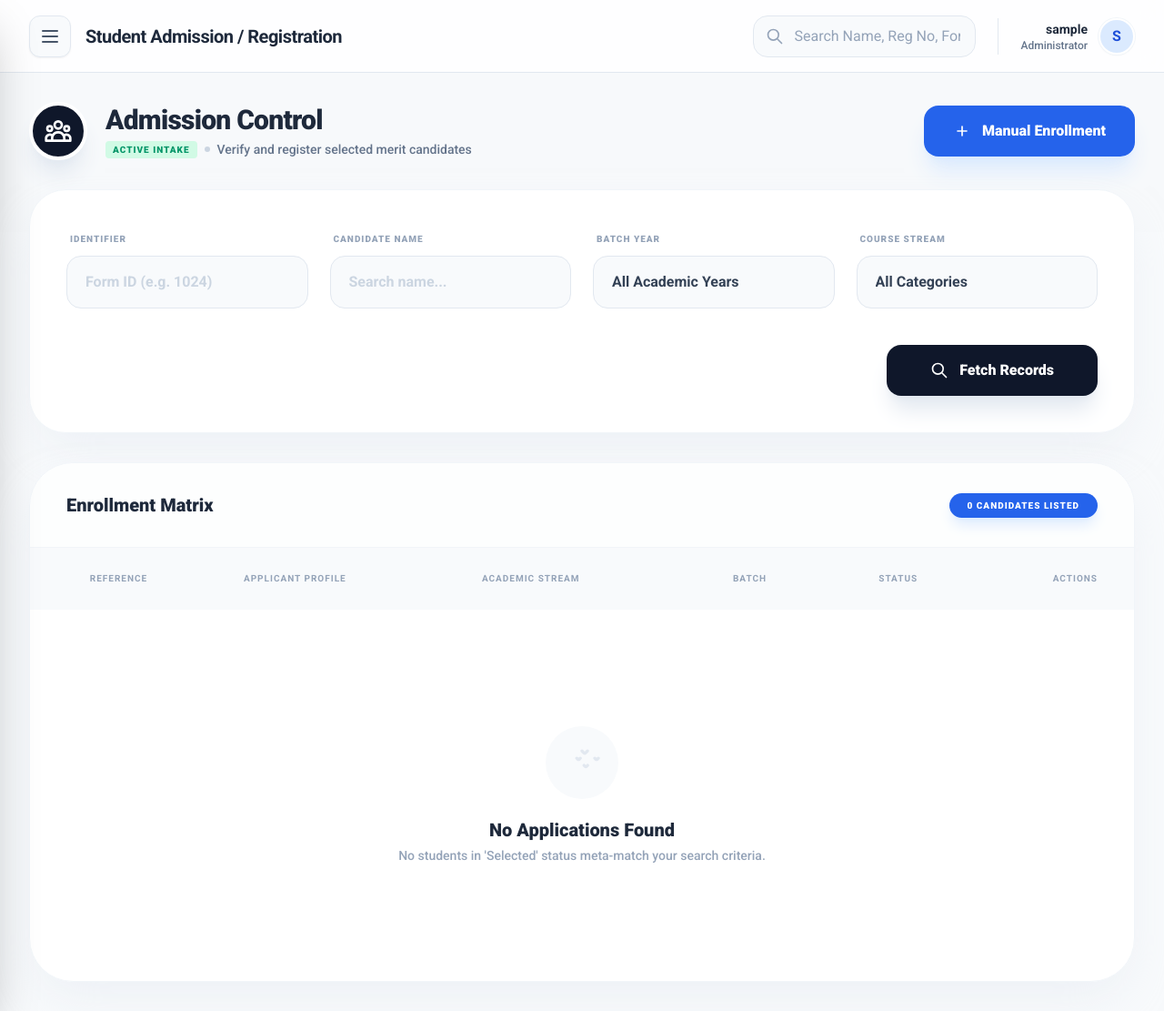
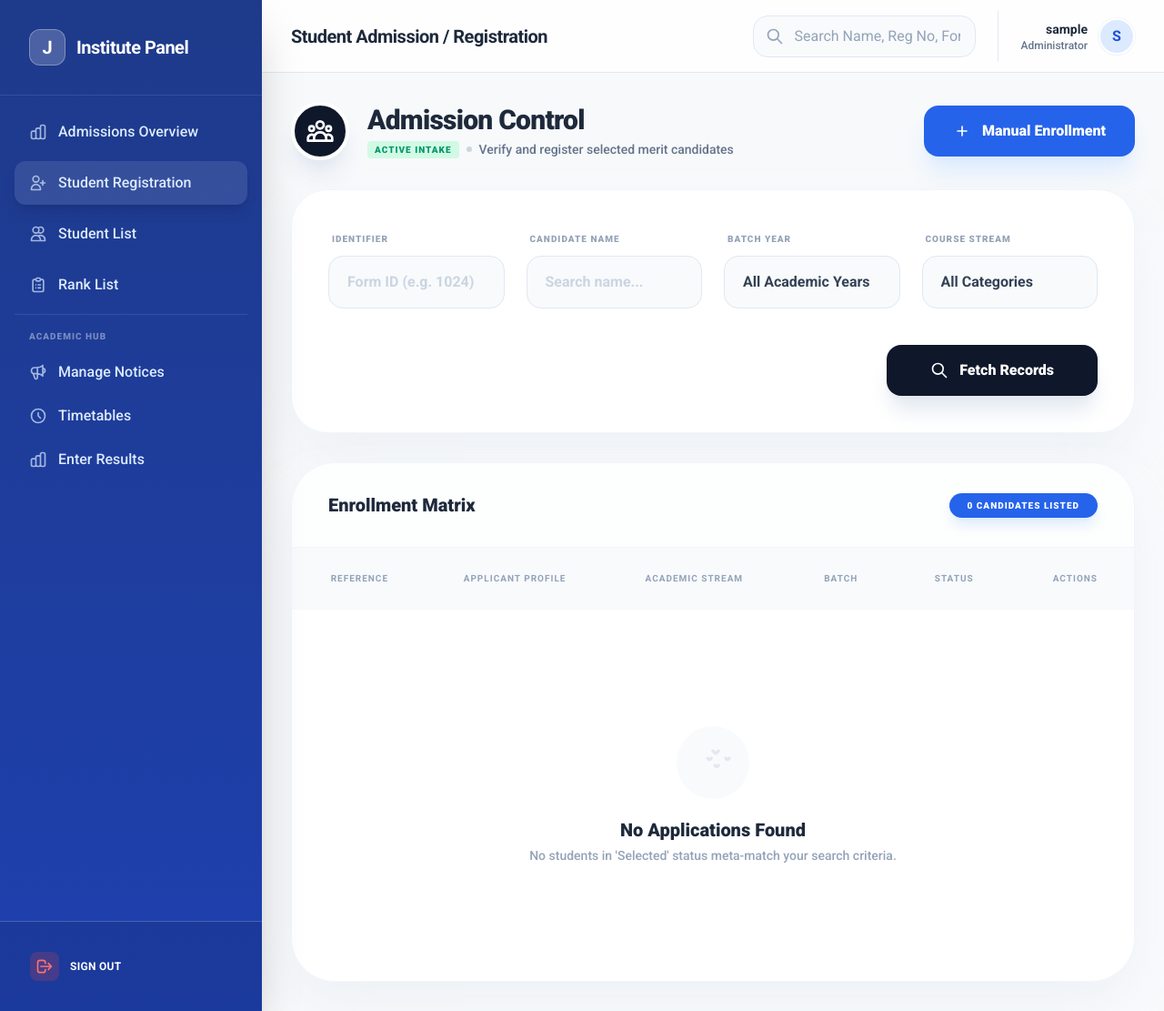
Before and after one commit to iqraait/JDT-Automation-System-, a Django app: page /institute/admission/ in a window 1280 px wide. Shown: the whole page at 91% size. Run offline with Django 5.2, Linux system fonts and the light colour scheme; the visitor is signed in with stand-in values (Sample User, id 1); data that the repository does not hold is empty; some libraries are stand-ins or nearby versions.

Commit message:
Update dashboard sidebar sticky behavior and login UI tweaks

```diff
--- a/accounts/views.py
+++ b/accounts/views.py
@@ -74,6 +74,7 @@ from django.utils.encoding import force_bytes
 from django.core.mail import send_mail
 from django.conf import settings
 from django.template.loader import render_to_string
+from core.sms_utils import send_sms
 from django.db.models import Q
 
 def forgot_password(request):
@@ -109,6 +110,11 @@ def forgot_password(request):
                 fail_silently=False
             )
 
+            # Send SMS
+            if user.mobile_number:
+                sms_text = f"Password reset request received for your JDT account. Use this link to reset: {reset_url}"
+                send_sms(user.mobile_number, sms_text)
+
             return render(request, 'student/forgot_password.html', {'success': 'Reset link sent to your registered email.'})
         else:
             return render(request, 'student/forgot_password.html', {'error': 'User not found or email not registered.'})
--- a/core/utils.py
+++ b/core/utils.py
@@ -242,8 +242,8 @@ def generate_application_pdf(application, buffer):
         [Paragraph("FOR OFFICE USE ONLY", ParagraphStyle('Off', parent=styles['Normal'], fontSize=10, alignment=1, fontName='Roboto-Bold'))],
         [Spacer(1, 5)],
         [Table([
-            ["Verification Status: ............................", "Admission Number: ............................"],
-            ["Payment Ref: ....................................", "Checked By: ......................................."]
+            ["Admission Quota: ............................", "No: Date Of Tc: ............................"],
+            ["Rank: ....................................", "Checked By: ......................................."]
         ], colWidths=[3*inch, 3*inch])],
         [Spacer(1, 15)],
         [Paragraph("................................................<br/>Seal & Signature of Principal", ParagraphStyle('Seal', parent=styles['Normal'], fontSize=8, alignment=2))]
--- a/templates/dashboard_base.html
+++ b/templates/dashboard_base.html
@@ -3,8 +3,8 @@
 {% block body_content %}
 <div class="flex h-screen bg-slate-50 overflow-hidden">
 
-    <!-- SIDEBAR (Overlay Mode for All Screens) -->
-    <aside id="sidebar" class="w-72 bg-gradient-to-b from-[#1e3a8a] to-[#1e40af] text-white flex-col transition-all duration-500 ease-in-out -translate-x-full fixed inset-y-0 left-0 z-50 shadow-2xl flex">
+    <!-- SIDEBAR (Sticky on lg screens, Overlay on mobile) -->
+    <aside id="sidebar" class="w-72 bg-gradient-to-b from-[#1e3a8a] to-[#1e40af] text-white flex-col transition-transform duration-300 ease-in-out -translate-x-full lg:translate-x-0 fixed lg:relative inset-y-0 left-0 z-50 shadow-2xl flex flex-shrink-0">
 
         <div class="p-8 flex items-center justify-between border-b border-white/10 flex-shrink-0">
             <div class="flex items-center gap-3">
@@ -13,7 +13,7 @@
                 </div>
                 <h2 class="text-xl font-bold tracking-tight text-white">{% block sidebar_title %}JDT CMS{% endblock %}</h2>
             </div>
-            <button onclick="toggleSidebar()" class="text-white/70 hover:text-white transition-colors">
+            <button onclick="toggleSidebar()" class="text-white/70 hover:text-white transition-colors lg:hidden">
                 <svg class="h-6 w-6" fill="none" stroke="currentColor" viewBox="0 0 24 24"><path stroke-linecap="round" stroke-linejoin="round" stroke-width="2" d="M6 18L18 6M6 6l12 12"></path></svg>
             </button>
         </div>
@@ -93,7 +93,7 @@
     </aside>
 
     <!-- GLOBAL OVERLAY (Fading Background) -->
-    <div id="sidebar-overlay" onclick="toggleSidebar()" class="fixed inset-0 bg-slate-900/40 backdrop-blur-sm z-40 hidden opacity-0 transition-opacity duration-500"></div>
+    <div id="sidebar-overlay" onclick="toggleSidebar()" class="fixed inset-0 bg-slate-900/40 backdrop-blur-sm z-40 hidden opacity-0 transition-opacity duration-300 lg:hidden"></div>
 
     <!-- MAIN CONTENT AREA (Always Full Width) -->
     <div class="flex-1 flex flex-col min-w-0 h-screen overflow-hidden">
@@ -102,7 +102,7 @@
         <header class="h-20 bg-white/80 backdrop-blur-md border-b border-slate-200 px-4 md:px-8 flex items-center justify-between flex-shrink-0 z-30">
 
             <div class="flex items-center gap-3 md:gap-4 min-w-0">
-                <button onclick="toggleSidebar()" class="p-2.5 bg-slate-50 border border-slate-200 rounded-xl hover:bg-slate-100 transition-all flex-shrink-0 shadow-sm group">
+                <button onclick="toggleSidebar()" class="p-2.5 bg-slate-50 border border-slate-200 rounded-xl hover:bg-slate-100 transition-all flex-shrink-0 shadow-sm group lg:hidden">
                     <svg class="h-6 w-6 text-slate-600 group-hover:text-blue-600 transition-colors" fill="none" stroke="currentColor" viewBox="0 0 24 24"><path stroke-linecap="round" stroke-linejoin="round" stroke-width="2" d="M4 6h16M4 12h16M4 18h16"></path></svg>
                 </button>
                 <h1 class="text-sm md:text-xl font-bold text-slate-800 truncate tracking-tight uppercase md:normal-case">{% block header_title %}Dashboard{% endblock %}</h1>
@@ -123,8 +123,9 @@
                 </form>
                 {% endblock %}
 
-                <!-- USER PROFILE -->
-                <div class="flex items-center gap-2 md:gap-3 pl-3 md:pl-6 border-l border-slate-200">
+                <!-- USER PROFILE DROPDOWN -->
+                <div class="relative group">
+                    <div class="flex items-center gap-2 md:gap-3 pl-3 md:pl-6 border-l border-slate-200 cursor-pointer py-2">
                         <div class="text-right hidden sm:block">
                             <p class="text-sm font-semibold text-slate-800">{{ request.user.username }}</p>
                             <p class="text-xs text-slate-500 font-medium capitalize">
@@ -133,6 +134,17 @@
                         </div>
                         <div class="w-8 h-8 md:w-10 md:h-10 rounded-full bg-blue-100 flex items-center justify-center text-blue-700 font-bold border-2 border-white shadow-sm ring-1 ring-slate-100 flex-shrink-0">
                             {{ request.user.username|first|upper }}
+                        </div>
+                    </div>
+                    <!-- Dropdown Menu -->
+                    <div class="absolute right-0 top-full mt-2 w-48 bg-white rounded-xl shadow-lg border border-slate-100 opacity-0 invisible group-hover:opacity-100 group-hover:visible transition-all duration-200 z-50 transform origin-top-right scale-95 group-hover:scale-100">
+                        <div class="p-2 space-y-1 relative">
+                            <!-- Invisible safe-hover bridge -->
+                            <div class="absolute -top-4 left-0 right-0 h-4 bg-transparent"></div>
+                            <a href="{% url 'forgot_password' %}" class="block px-4 py-2 text-sm text-slate-700 hover:bg-slate-50 rounded-lg transition-colors font-medium">Change Password</a>
+                            <div class="h-px bg-slate-100 my-1"></div>
+                            <a href="{% if request.user.role == 'institute' %}{% url 'institute_logout' %}{% else %}/logout/{% endif %}" class="block px-4 py-2 text-sm text-red-600 hover:bg-red-50 rounded-lg transition-colors font-medium">Logout</a>
+                        </div>
                     </div>
                 </div>
             </div>
--- a/templates/institute/login.html
+++ b/templates/institute/login.html
@@ -82,7 +82,7 @@
             <div class="pt-4 text-center">
                 <div class="mt-8">
                     <a href="/"
-                        class="text-[10px] font-black text-white/20 hover:text-white uppercase tracking-[0.4em] transition-all">←
+                        class="text-xs font-black text-white/40 hover:text-white uppercase tracking-[0.4em] transition-all">←
                         Back Home</a>
                 </div>
             </div>
--- a/templates/student/login.html
+++ b/templates/student/login.html
@@ -69,12 +69,12 @@
             </form>
 
             <div class="pt-4 text-center">
-                <p class="text-[10px] font-black text-white/30 uppercase tracking-widest">
+                <p class="text-xs font-black text-white/50 uppercase tracking-widest">
                     Don't have an account yet?
                     <a href="{% url 'student_signup' %}" class="text-yellow-500 hover:text-yellow-400 ml-1">Create Now</a>
                 </p>
                 <div class="mt-8">
-                    <a href="/" class="text-[10px] font-black text-white/20 hover:text-white uppercase tracking-[0.4em] transition-all">← Back Home</a>
+                    <a href="/" class="text-xs font-black text-white/40 hover:text-white uppercase tracking-[0.4em] transition-all">← Back Home</a>
                 </div>
             </div>
         </div>
```
Also changed, not shown: core/settings.py (+7 -0 lines). Lines whose indentation alone changed are shown as unchanged.
